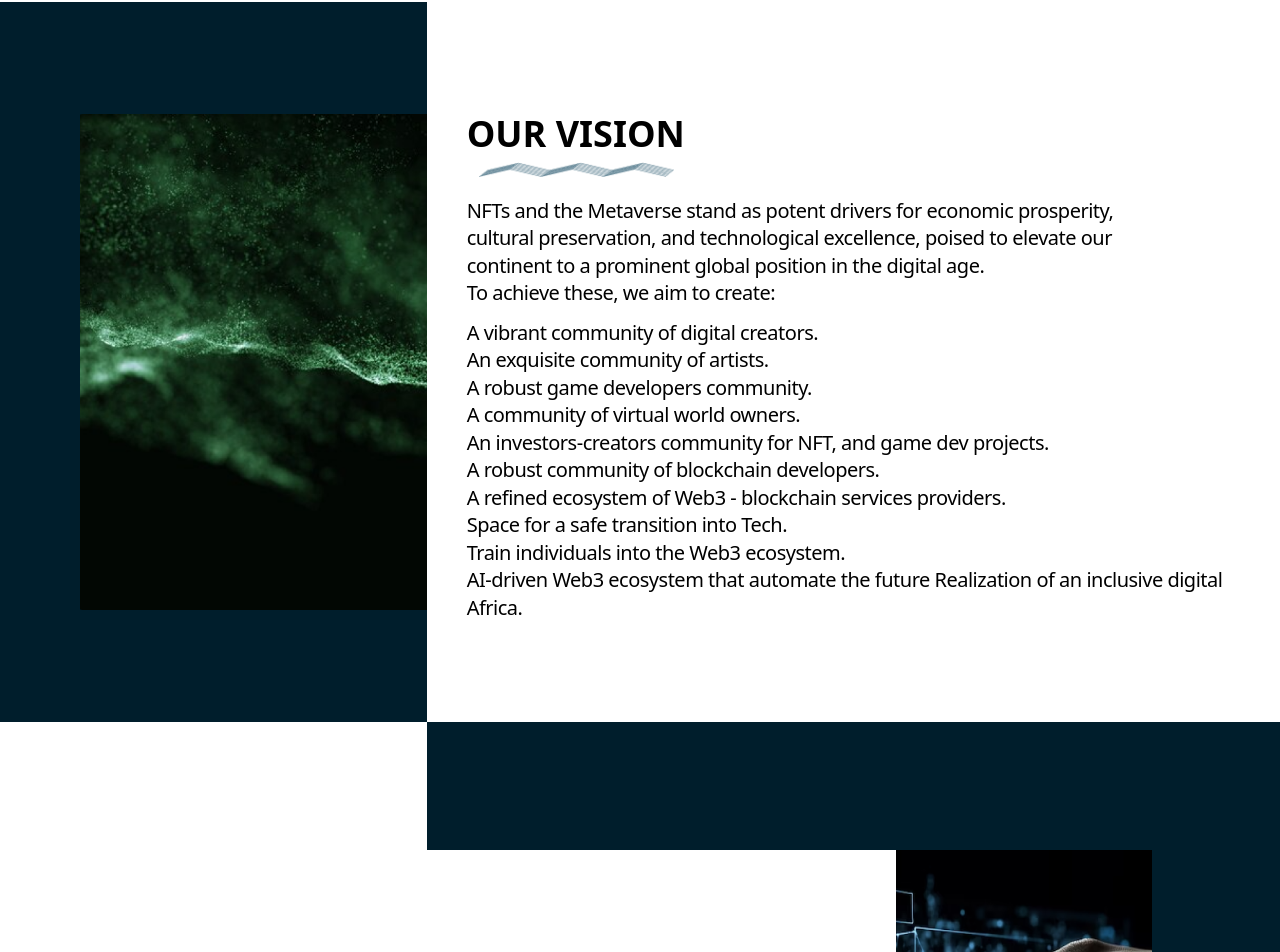
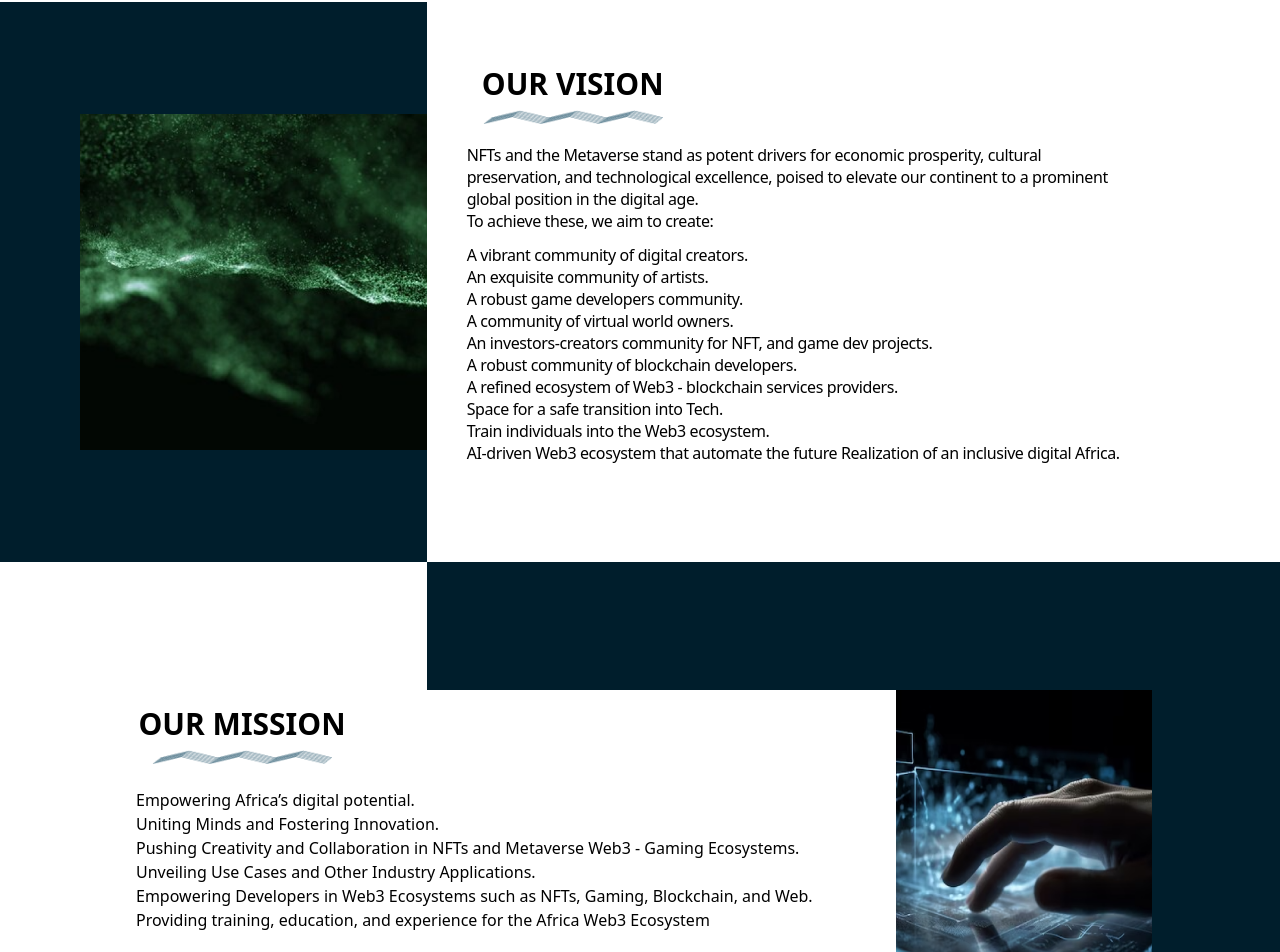
Before and after one commit to PEPPERLYL/anmc, a Next.js app: page / in a window 1280 px wide. Shown: the part 1346-2298 px from the top of the page. Built offline with nearby package versions, Linux system fonts and the light colour scheme; a web font is replaced by a local one.

Commit message:
third commit-17

```diff
--- a/components/Mission.js
+++ b/components/Mission.js
@@ -5,11 +5,29 @@ import wave from "../assets/wave.png";
 const Mission = () => {
   return (
     <div className="relative flex">
-      <div className="w-1/3 lg:w-2/6 h-[560px] bg-white"></div>
+      <div className="w-0/3 lg:w-2/6 h-[560px] bg-white"></div>
       <div className="w-full lg:w-2/3 h-[560px] bg-[#001E2C]"></div>
-      <div className="absolute inset-0 flex justify-center items-center bg-white lg:mx-32 lg:my-32">
-        <div className="w-3/4"></div>
-        <div className="w-1/4 h-full">
+      <div className="absolute inset-0 flex  bg-white lg:mx-32 lg:my-32 mx-10 my-24">
+        <div className="w-full lg:w-3/4 flex flex-col items-start px-2">
+          <div className=" flex flex-col items-center py-4">
+            <p className="text-3xl font-semibold">OUR MISSION</p>
+            <Image src={wave} alt="Wave" className="my-2 px-4" />
+          </div>
+          <div>
+            <p className="text-md">
+              Empowering Africa’s digital potential.
+              <br /> Uniting Minds and Fostering Innovation.
+              <br /> Pushing Creativity and Collaboration in NFTs and Metaverse
+              Web3 - Gaming Ecosystems. <br />
+              Unveiling Use Cases and Other Industry Applications.
+              <br /> Empowering Developers in Web3 Ecosystems such as NFTs,
+              Gaming, Blockchain, and Web.
+              <br /> Providing training, education, and experience for the
+              Africa Web3 Ecosystem
+            </p>
+          </div>
+        </div>
+        <div className="hidden lg:flex lg:w-1/4 h-full">
           <div className="h-full">
             <Image
               src={missionimg}
--- a/components/Vision.js
+++ b/components/Vision.js
@@ -7,7 +7,7 @@ const Vision = () => {
   return (
     <>
       <div className="flex">
-        <div className=" lg:w-2/6 w-1/3 lg:h-[720px] h-[560px]  bg-[#001E2C] flex items-center justify-end">
+        <div className=" lg:w-2/6 w-1/3 h-[560px]  bg-[#001E2C] flex items-center justify-end">
           <motion.div
             initial={{ opacity: 0, x: -50 }}
             animate={{ opacity: 1, x: 0 }}
@@ -23,15 +23,15 @@ const Vision = () => {
             />
           </motion.div>
         </div>
-        <div className="w-2/3 lg:w-4/6 lg:h-[720px] h-[560px] flex flex-col lg:px-10 px-2 lg:py-28 py-2 items-start">
+        <div className="w-2/3 lg:w-4/6 h-[560px] flex flex-col lg:px-10 px-2 lg:py-16 py-2 items-start">
           <motion.div
             initial={{ opacity: 0, x: 50 }}
             animate={{ opacity: 1, x: 0 }}
             transition={{ ease: "easeOut", duration: 0.5, delay: 0.3 }}
             className="flex flex-col items-center"
           >
-            <p className="lg:text-4xl text-2xl font-semibold">OUR VISION</p>
-            <Image src={wave} alt="Wave" className="lg:my-2 lg:px-2 px-10" />
+            <p className="text-3xl font-semibold">OUR VISION</p>
+            <Image src={wave} alt="Wave" className="my-2 px-4 " />
           </motion.div>
           <motion.div
             initial={{ opacity: 0, x: 50 }}
@@ -39,7 +39,7 @@ const Vision = () => {
             transition={{ ease: "easeOut", duration: 0.5, delay: 0.6 }}
             className="lg:pr-28"
           >
-            <p className="mt-3 lg:text-[20px] text-md leading-snug tracking-tight font-normal">
+            <p className="mt-3 text-md leading-snug tracking-tight font-normal">
               NFTs and the Metaverse stand as potent drivers for economic
               prosperity, cultural preservation, and technological excellence,
               poised to elevate our continent to a prominent global position in
@@ -52,7 +52,7 @@ const Vision = () => {
             animate={{ opacity: 1, x: 0 }}
             transition={{ ease: "easeOut", duration: 0.5, delay: 0.9 }}
           >
-            <p className="mt-3 lg:text-[20px] text-md leading-snug tracking-tight font-normal">
+            <p className="mt-3 text-md leading-snug tracking-tight font-normal">
               A vibrant community of digital creators.
               <br /> An exquisite community of artists.
               <br /> A robust game developers community.
```
